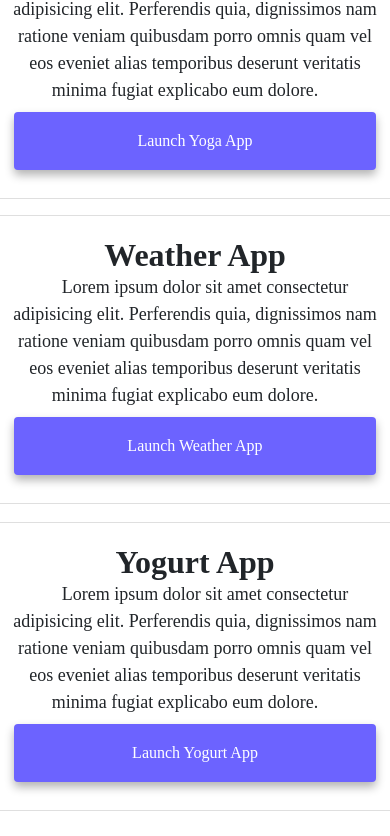
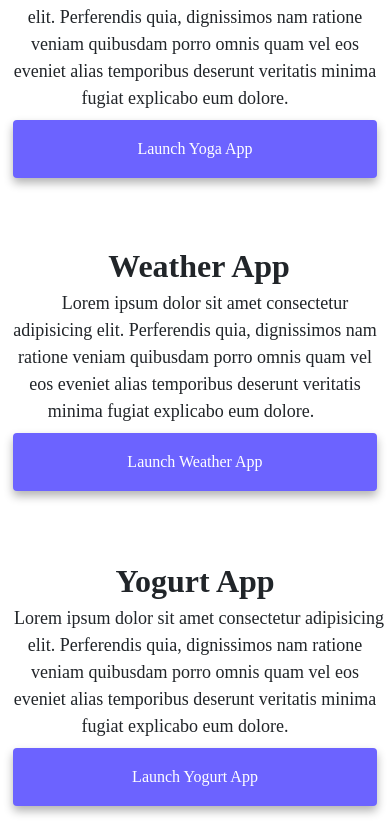
Before and after one commit to MarciaPratas2000/Contact-me--Boostrap-Project, a plain HTML site: page index.html in a window 390 px wide. Shown: the part 557-1393 px from the top of the page. Drawn offline with nearby package versions, Linux system fonts and the light colour scheme; a script that the page names is missing.

Commit message:
Adjusted some styling in my CSS and index.html files

```diff
--- a/css/style.css
+++ b/css/style.css
@@ -19,10 +19,6 @@ h3 {
   margin: 0;
 }
 
-/* Homepage presentation section */
-.presentation-homepage {
-  padding: 5px;
-}
 
 h1 {
   font-size: 96px;
@@ -30,6 +26,7 @@ h1 {
 
 h2 {
   font-size: 48px;
+
 }
 
 h3 {
@@ -47,6 +44,18 @@ p {
 
 .container {
   max-width: 100%;
+  line-height: 1;
+}
+.container .border-none{
+  border: none;
+}
+
+.container h2 {
+  line-height: 0.2;
+}
+
+.presentation-homepage {
+  padding: 5px;
 }
 
 /* Navigation links */
@@ -150,16 +159,14 @@ p {
     text-align: center;
     width: 100%;
   }
-  .mb-4 {
+  .card-text .mb-2 ,.mb-2 {
     margin-bottom: 1rem !important;
-  }
-  .card-title .m-2 {
-    margin: 20rem 0 !important;
+    margin-top: 1rem !important;
+
   }
   .card-title {
     font-size: 32px;
     font-weight: bold;
-    margin-bottom: 2rem;
   }
   .card-body a {
     display: block;
@@ -168,6 +175,10 @@ p {
     display: inline;
     padding: 0;
   }
+  .container h2 {
+    line-height: 1.5;
+  }
+
 }
 
 @media (min-width: 768px) {
--- a/index.html
+++ b/index.html
@@ -65,6 +65,7 @@
     <div class="container">
       <div class="row">
         <div class="col-md-6">
+
           <img
             src="/images/yoga.png"
             alt="yoga-image"
@@ -72,11 +73,11 @@
           />
         </div>
         <div class="col-md-6">
-          <div class="card mt-3 ">
+          <div class="card border-none mt-3 ">
             <div class="card-body ">
-              <h2 class=" card-title text-left">Yoga App</h2>
+              <h2 class=" card-title  text-left m-0 p-0">Yoga App</h2>
               <br>
-              <p class=" card-text mb-4 text-left ">Lorem ipsum dolor sit amet consectetur adipisicing elit. Perferendis quia, dignissimos nam ratione veniam quibusdam porro omnis quam vel eos eveniet alias temporibus deserunt veritatis minima fugiat explicabo eum dolore.
+              <p class=" card-text  mb-2 text-left pl-2">Lorem ipsum dolor sit amet consectetur adipisicing elit. Perferendis quia, dignissimos nam ratione veniam quibusdam porro omnis quam vel eos eveniet alias temporibus deserunt veritatis minima fugiat explicabo eum dolore.
 
               </p>
               <a href="/index.html#developer-presentation" class="btn contact-link m-2 p-3 ">Launch Yoga App</a>
@@ -86,18 +87,20 @@
         </div>
         <div class="row">
         <div class="col-md-6 ">
-          <div class="card  mt-3">
+          <div class="card border-none mt-3">
             <div class="card-body ">
-              <h2 class=" card-title text-left">Weather App</h2>
+              <h2 class=" card-title text-left pl-2 m-0">Weather App</h2>
                <br>
-              <p class=" card-text mb-4 text-left ">Lorem ipsum dolor sit amet consectetur adipisicing elit. Perferendis quia, dignissimos nam ratione veniam quibusdam porro omnis quam vel eos eveniet alias temporibus deserunt veritatis minima fugiat explicabo eum dolore.
+              <p class=" card-text text-left mb-2 mt-0 ">Lorem ipsum dolor sit amet consectetur adipisicing elit. Perferendis quia, dignissimos nam ratione veniam quibusdam porro omnis quam vel eos eveniet alias temporibus deserunt veritatis minima fugiat explicabo eum dolore.
 
               </p>
+              <span class="pl-2">
               <a href="/index.html#developer-presentation" class="btn contact-link m-2 p-3">Launch Weather App</a>
+              </span>
             </div>
           </div>
         </div>
-        <div class="col-md-6 ">
+        <div class="col-md-6">
           <img
             src="/images/weather.png"
             alt="weather-image"
@@ -105,7 +108,7 @@
           />
         </div>
          </div>
-        <div class="row ">
+        <div class="row">
         <div class="col-md-6">
           <img
             src="/images/yogurt.png"
@@ -114,11 +117,11 @@
           />
         </div>
         <div class="col-md-6">
-          <div class="card mt-3">
-            <div class="card-body ">
-              <h2 class=" card-title text-left">Yogurt App</h2>
+          <div class="card border-none mt-3">
+            <div class="card-body">
+              <h2 class=" card-title text-left m-0 p-0 ">Yogurt App</h2>
                <br>
-              <p class="  card-text mb-4 text-left  ">Lorem ipsum dolor sit amet consectetur adipisicing elit. Perferendis quia, dignissimos nam ratione veniam quibusdam porro omnis quam vel eos eveniet alias temporibus deserunt veritatis minima fugiat explicabo eum dolore.
+              <p class="  card-text mb-2 text-left pl-2 m-0  ">Lorem ipsum dolor sit amet consectetur adipisicing elit. Perferendis quia, dignissimos nam ratione veniam quibusdam porro omnis quam vel eos eveniet alias temporibus deserunt veritatis minima fugiat explicabo eum dolore.
               </p>
               <a href="/index.html#developer-presentation" class="btn contact-link m-2 p-3 ">Launch Yogurt App </a>
               </div>
```
